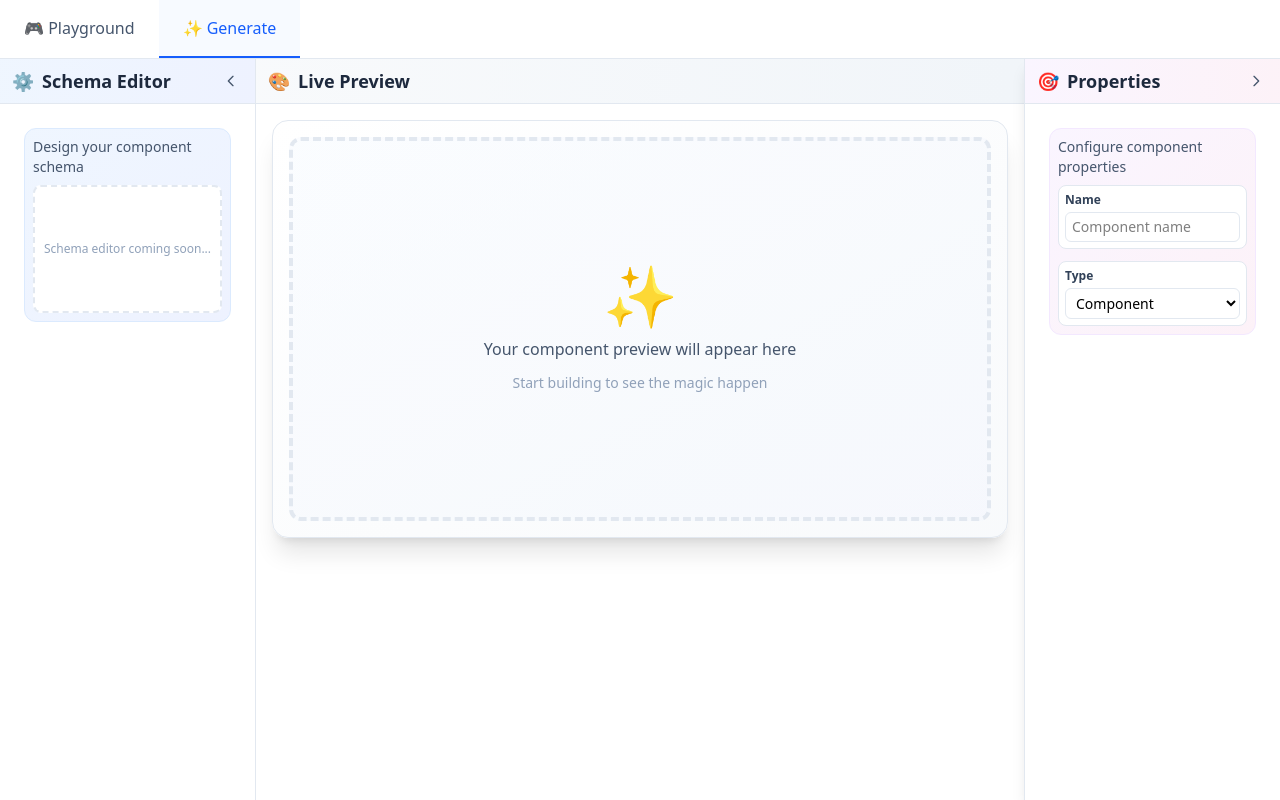
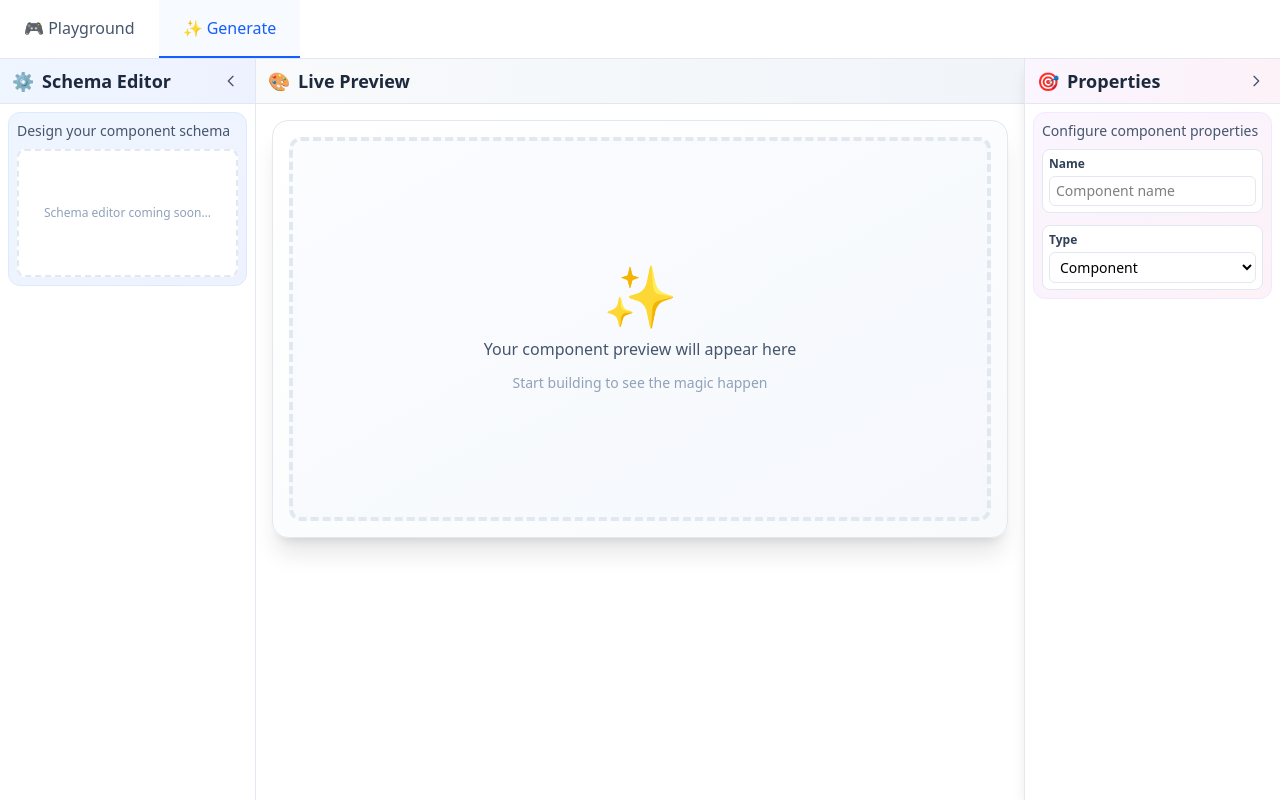
Before and after one commit to freeDev25/react-tool, a React (Vite) app in the folder playground/: page /generate in a window 1280 px wide. Built offline with nearby package versions, Linux system fonts and the light colour scheme.

Commit message:
feat: reduce padding in Generate component for improved layout consistency

```diff
--- a/playground/src/pages/Generate.tsx
+++ b/playground/src/pages/Generate.tsx
@@ -28,7 +28,7 @@ export default function Generate() {
                 </svg>
               </button>
             </div>
-            <div className="flex-1 p-6 overflow-y-auto">
+            <div className="flex-1 p-2 overflow-y-auto">
               <div className="space-y-4">
                 <div className="p-2 bg-gradient-to-br from-blue-50 to-indigo-50 rounded-xl border border-blue-100">
                   <p className="text-sm text-slate-600 mb-2">Design your component schema</p>
@@ -108,7 +108,7 @@ export default function Generate() {
                 </svg>
               </button>
             </div>
-            <div className="flex-1 p-6 overflow-y-auto">
+            <div className="flex-1 p-2 overflow-y-auto">
               <div className="space-y-4">
                 <div className="p-2 bg-gradient-to-br from-purple-50 to-pink-50 rounded-xl border border-purple-100">
                   <p className="text-sm text-slate-600 mb-2">Configure component properties</p>
```
